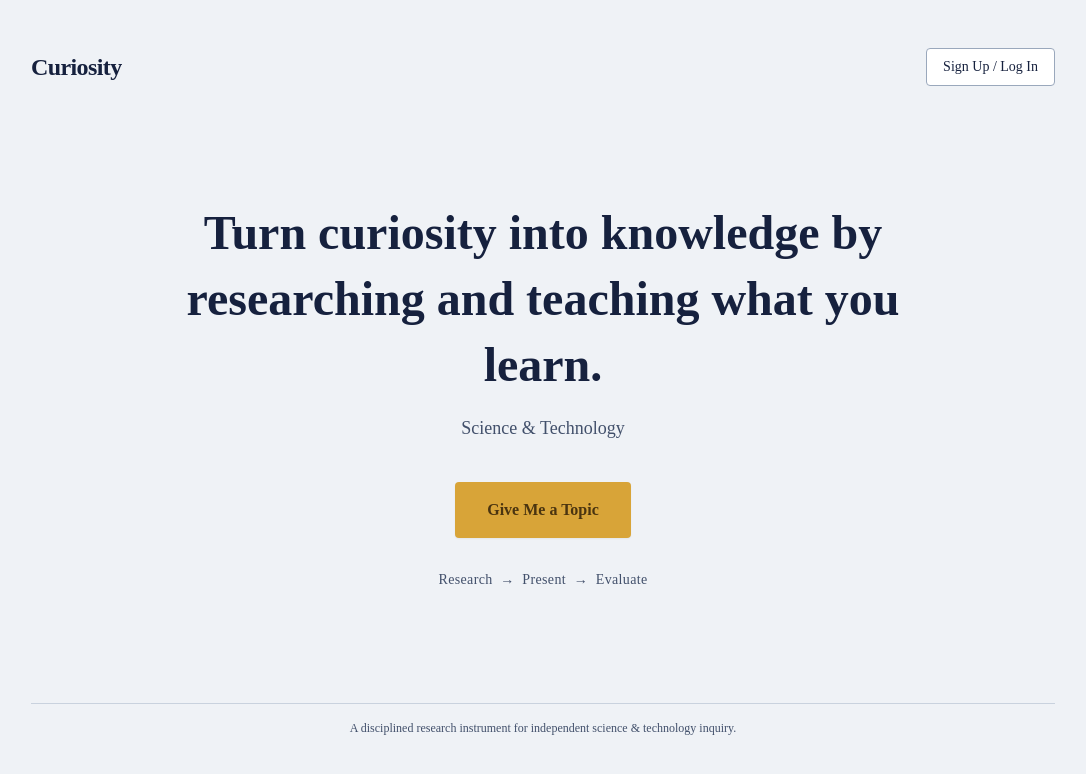
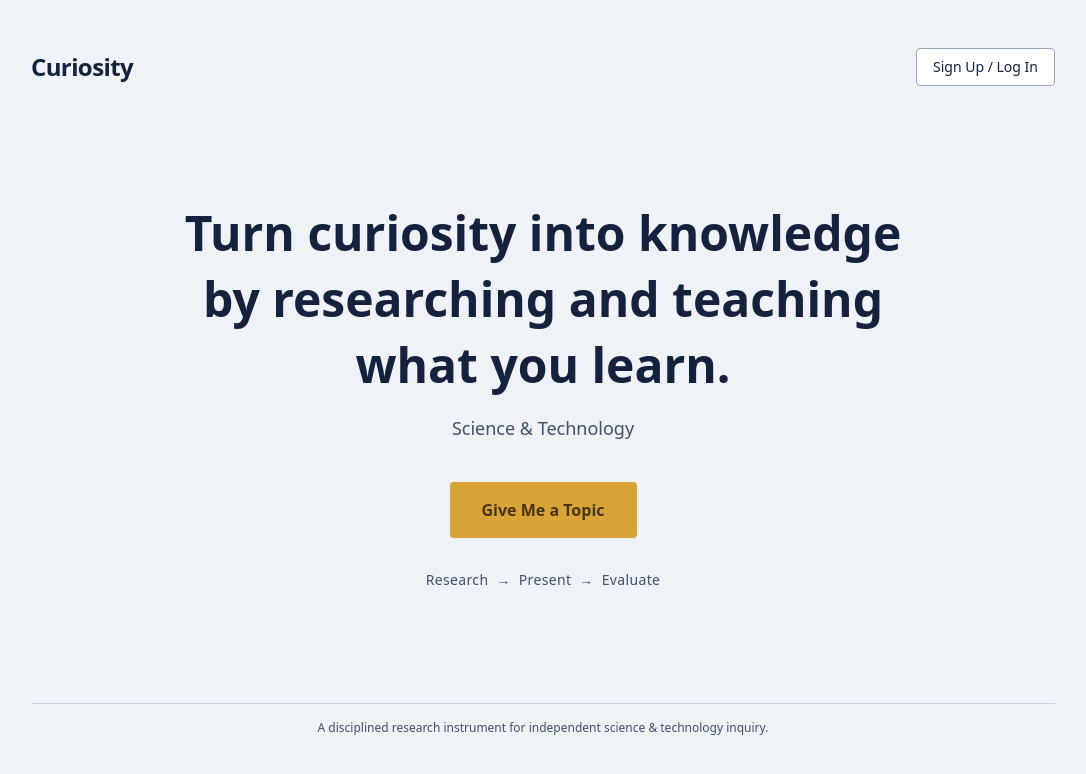
Before and after one commit to Chu29/curiosity, a Next.js app in the folder apps/web/: page / in a window 1280 px wide. Shown: the top 774 px of the page, without its empty margins (97-1183 px from the left). Built offline with nearby package versions, Linux system fonts and the light colour scheme; no server answers.

Commit message:
refactor(web): add centralized design tokens

```diff
--- a/apps/web/app/globals.css
+++ b/apps/web/app/globals.css
@@ -3,18 +3,62 @@
 @tailwind utilities;
 
 :root {
-  --background: #ffffff;
-  --foreground: #171717;
+  --paper: #eff2f6; --paper-raised: #fff; --ink: #16213e; --ink-soft: #42506b;
+  --accent: #d8a438; --accent-ink: #4a3410; --rule: #c9d2de; --rule-strong: #9aa8bc;
+  --supported: #3e8e63; --partial: #c98a2e; --danger: #b0362a; --focus: #2b5fb8;
+  --space-1: 4px; --space-2: 8px; --space-3: 12px; --space-4: 16px; --space-5: 24px;
+  --space-6: 32px; --space-7: 48px; --space-8: 64px; --space-9: 96px;
+  --radius: 4px; --rail: 88px; --reading: 680px;
 }
 
-@media (prefers-color-scheme: dark) {
-  :root {
-    --background: #0a0a0a;
-    --foreground: #ededed;
-  }
-}
+* { box-sizing: border-box; }
+html { background: var(--paper); }
+body { margin: 0; color: var(--ink); background: var(--paper); font-family: 'IBM Plex Sans', ui-sans-serif, system-ui, sans-serif; font-size: 16px; line-height: 1.625; }
+button, input, textarea, select { font: inherit; }
+button, a, input, textarea, select { outline-offset: 3px; }
+:focus-visible { outline: 3px solid var(--focus); outline-offset: 3px; }
 
-body {
-  color: var(--foreground);
-  background: var(--background);
-}
+.bg-paper { background: var(--paper) !important; } .text-ink { color: var(--ink) !important; } .text-ink-soft { color: var(--ink-soft) !important; }
+.text-danger { color: var(--danger) !important; } .text-accent { color: var(--accent) !important; } .bg-accent { background: var(--accent) !important; }
+.border-rule { border-color: var(--rule) !important; } .bg-paper-raised { background: var(--paper-raised) !important; }
+
+.app-shell { min-height: 100vh; display: flex; background-color: var(--paper); background-image: linear-gradient(rgba(22,33,62,.035) 1px, transparent 1px), linear-gradient(90deg, rgba(22,33,62,.035) 1px, transparent 1px); background-size: 24px 24px; }
+.page-container { width: min(var(--reading), calc(100vw - var(--rail) - 120px)); margin-left: 32px; padding: var(--space-9) 0 var(--space-8); }
+.page-container--wide { width: min(1120px, calc(100vw - var(--rail) - 64px)); }
+.margin-rail { width: var(--rail); min-height: 100vh; flex: 0 0 var(--rail); background: var(--ink); color: var(--paper); display: flex; flex-direction: column; align-items: center; padding: 32px 0; position: sticky; top: 0; height: 100vh; z-index: 2; }
+.margin-rail__brand { margin-bottom: 48px; } .margin-rail__logo { color: var(--accent); font: 600 22px/1 'IBM Plex Serif', Georgia, serif; text-decoration: none; }
+.margin-rail__steps { display: flex; flex-direction: column; align-items: center; gap: 32px; }
+.rail-step { display: flex; flex-direction: column; align-items: center; color: var(--paper); cursor: default; }
+.rail-step__marker { width: 24px; height: 24px; border: 1px solid rgba(239,242,246,.65); border-radius: 50%; display: grid; place-items: center; color: var(--paper); font: 400 12px/1 'IBM Plex Mono', monospace; }
+.rail-step__label { margin-top: 4px; font-size: 12px; line-height: 16px; opacity: .7; }
+.rail-step--active .rail-step__marker { background: var(--accent); color: var(--accent-ink); border-color: var(--accent); font-weight: 600; }
+.rail-step--active .rail-step__label, .rail-step--complete .rail-step__label { opacity: 1; font-weight: 500; }
+.rail-step--complete .rail-step__marker { background: var(--supported); border-color: var(--supported); font-weight: 600; }
+
+.screen-header { border-bottom: 1px solid var(--rule); padding-bottom: var(--space-6); margin-bottom: var(--space-7); }
+.screen-eyebrow { margin: 0 0 var(--space-2); color: var(--ink-soft); font: 400 12px/16px 'IBM Plex Mono', monospace; letter-spacing: .04em; }
+.page-title { margin: 0; font: 600 40px/48px 'IBM Plex Serif', Georgia, serif; letter-spacing: -.02em; }
+.screen-description { margin: var(--space-3) 0 0; color: var(--ink-soft); font-size: 18px; line-height: 28px; }
+.section-title { margin: 0 0 var(--space-4); font: 500 24px/32px 'IBM Plex Serif', Georgia, serif; }
+.content-section { margin: 0 0 var(--space-7); } .content-section p { margin: 0; }
+.divider { height: 1px; background: var(--rule); margin: var(--space-7) 0; }
+.screen-actions { display: flex; flex-wrap: wrap; align-items: center; gap: var(--space-4); padding-top: var(--space-5); border-top: 1px solid var(--rule); }
+.ui-button { border: 1px solid transparent; border-radius: var(--radius); padding: 12px 20px; cursor: pointer; font-weight: 600; transition: opacity 100ms ease, background-color 100ms ease, border-color 100ms ease; }
+.ui-button:disabled { opacity: .5; cursor: not-allowed; } .ui-button--primary { background: var(--accent); color: var(--accent-ink); }
+.ui-button--secondary { background: var(--paper-raised); color: var(--ink); border-color: var(--rule-strong); }
+.ui-button--destructive { background: var(--paper-raised); color: var(--danger); border-color: var(--danger); }
+.ui-button--text { padding: 0; color: var(--ink-soft); background: transparent; text-decoration: underline; }
+.text-link { color: var(--ink-soft); text-decoration: underline; text-underline-offset: 3px; } .text-link:hover { color: var(--ink); }
+.metadata-row { display: flex; flex-wrap: wrap; gap: 24px; margin-top: var(--space-4); padding: var(--space-4) 0; border-top: 1px solid var(--rule); border-bottom: 1px solid var(--rule); }
+.metadata-item { display: flex; flex-direction: column; gap: 4px; color: var(--ink-soft); font: 400 12px/16px 'IBM Plex Mono', monospace; text-transform: uppercase; letter-spacing: .03em; }
+.metadata-item strong { color: var(--ink); font: 500 14px/22px 'IBM Plex Sans', sans-serif; text-transform: none; letter-spacing: 0; }
+.status-badge { display: inline-flex; align-items: center; gap: 8px; padding: 8px 12px; border: 1px solid var(--rule); border-radius: var(--radius); font-size: 14px; background: var(--paper-raised); }
+.status-badge__dot { width: 8px; height: 8px; border-radius: 50%; background: var(--ink-soft); } .status-badge--supported { border-color: var(--supported); } .status-badge--supported .status-badge__dot { background: var(--supported); }
+.status-badge--partial { border-color: var(--partial); } .status-badge--partial .status-badge__dot { background: var(--partial); } .status-badge--danger { border-color: var(--danger); } .status-badge--danger .status-badge__dot { background: var(--danger); }
+.state-panel { border: 1px solid var(--rule); background: var(--paper-raised); padding: var(--space-6); } .state-panel h2 { margin: 0 0 8px; font: 500 24px/32px 'IBM Plex Serif', Georgia, serif; } .state-panel p { margin: 0; color: var(--ink-soft); } .state-panel__marker { display: block; margin-bottom: 12px; color: var(--accent); font: 600 20px/1 'IBM Plex Mono', monospace; } .state-panel--error { border-color: var(--danger); } .state-panel--error .state-panel__marker { color: var(--danger); } .state-panel__action { margin-top: 24px; }
+.instrument-panel { background: var(--paper-raised); border: 1px solid var(--rule); padding: var(--space-5); } .plain-list { margin: 0; padding-left: 20px; color: var(--ink-soft); }
+input, textarea, select { border: 1px solid var(--rule-strong); border-radius: var(--radius); background: var(--paper); color: var(--ink); padding: 10px 12px; } textarea { width: 100%; resize: vertical; }
+
+@media (max-width: 1199px) and (min-width: 768px) { :root { --rail: 64px; } .page-container { width: min(var(--reading), calc(100vw - var(--rail) - 48px)); margin-left: 24px; } .margin-rail__steps { gap: 24px; } .rail-step__label { display: none; } }
+@media (max-width: 767px) { .app-shell { display: block; } .margin-rail { width: 100%; height: auto; min-height: 0; position: relative; flex-direction: row; justify-content: space-between; padding: 16px; } .margin-rail__brand { margin: 0; } .margin-rail__steps { flex-direction: row; gap: 0; width: calc(100% - 48px); justify-content: space-between; position: relative; } .margin-rail__steps::before { content: ''; position: absolute; left: 12px; right: 12px; top: 12px; height: 4px; background: var(--rule-strong); z-index: 0; } .rail-step { position: relative; z-index: 1; } .rail-step__label { display: none; } .rail-step__marker { background: var(--ink); } .rail-step--active .rail-step__marker { background: var(--accent); } .rail-step--complete .rail-step__marker { background: var(--supported); } .page-container, .page-container--wide { width: auto; margin: 0; padding: 48px 16px 48px; } .page-title { font-size: 32px; line-height: 40px; } .screen-description { font-size: 16px; line-height: 26px; } .screen-actions { align-items: stretch; flex-direction: column; } .screen-actions > * { width: 100%; text-align: center; } }
+@media (prefers-reduced-motion: reduce) { *, *::before, *::after { animation-duration: 0.01ms !important; animation-iteration-count: 1 !important; scroll-behavior: auto !important; transition-duration: 0.01ms !important; } }
```
